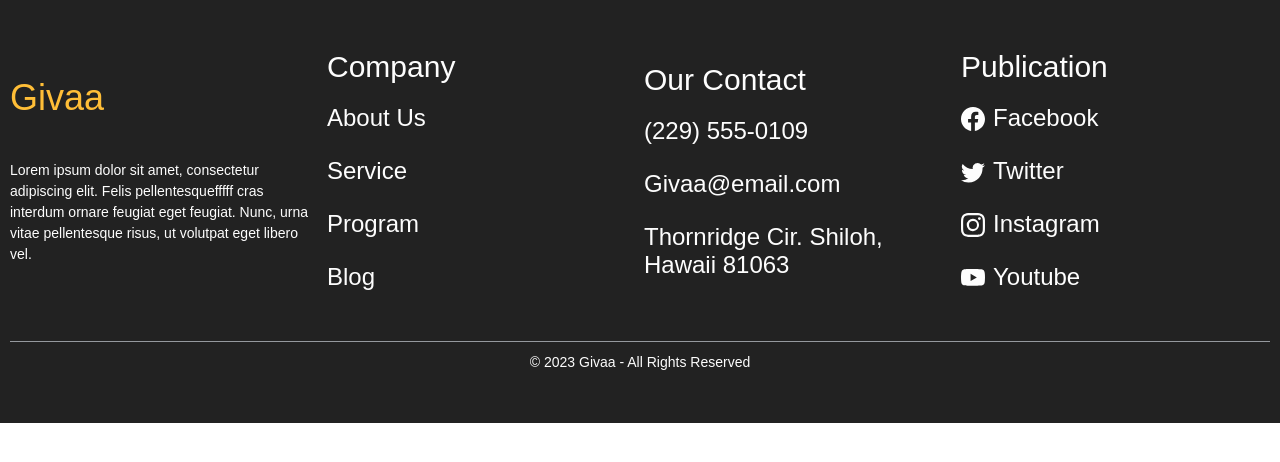
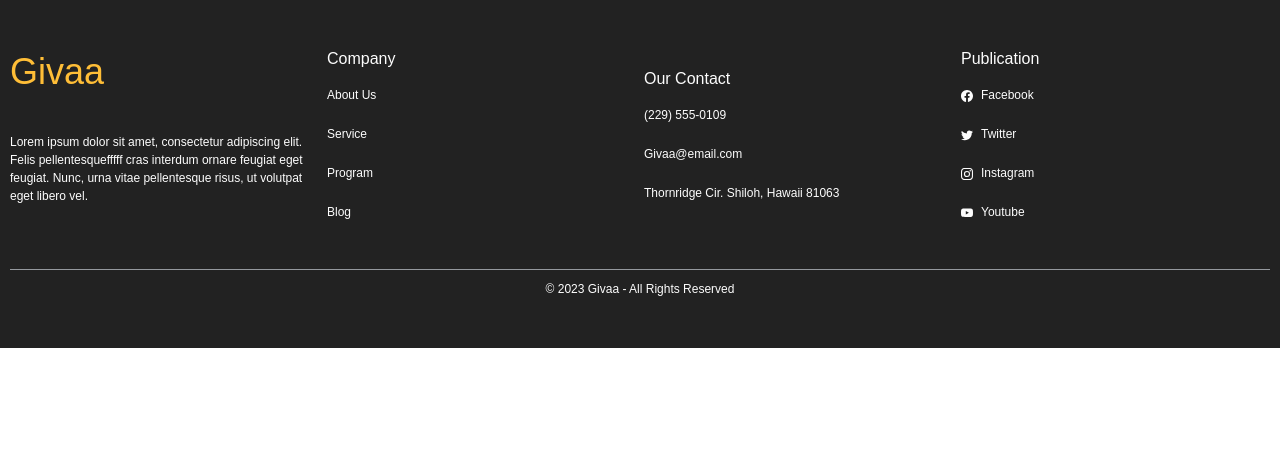
Before and after one commit to Timmyuiop88/giv, a Next.js app: page /components/footer in a window 1280 px wide. Shown: the top 462 px of the page. Built offline with nearby package versions, Linux system fonts and the light colour scheme.

Commit message:
improved donation card and footer

```diff
--- a/src/pages/components/featured.js
+++ b/src/pages/components/featured.js
@@ -56,7 +56,7 @@ export default function Featured(){
                     fontWeight={'600'}
                     lineHeight={'75px'}
                     letterSpacing={'0.54px'}
-                    textAlign={'left'}
+                    textAlign={['left','left','center','center']}
                     data-aos="fade-up"
                     data-aos-duration="1000"
 
--- a/src/pages/components/footer.js
+++ b/src/pages/components/footer.js
@@ -45,8 +45,8 @@ export default function Footer(){
 
                 >
              <Box
-             m={['10px','10px','auto','auto']}
-             w={['100%','100%','350px','350px']}
+
+             w={'full'}
              h={'auto'}
 
 
@@ -61,7 +61,7 @@ export default function Footer(){
                 </Heading>
                 <Text
                 mt={'40px'}
-                fontSize={'14px'}
+                fontSize={'12px'}
                 w={'100%'}
                 h={'auto'}
                 color={'#FDFDFD'}
@@ -70,18 +70,18 @@ export default function Footer(){
                 </Box>
                 <Box
                     m={['0px','0px','auto','auto']}
-                    w={['100%','100%','350px','350px']}
+                    w={'full'}
                     h={'auto'}
 
 
 
              >
                 <Heading
-                  fontSize={['22px','22px','25px','30px']}
+                  fontSize={'16px'}
                   fontWeight={'500'}
                   color={'#FDFDFD'}
                   lineHeight={'normal'}
-                  ml={['10px','10px','0','0']}
+                  ml={'0'}
                 >
                 Company
                 </Heading>
@@ -89,12 +89,12 @@ export default function Footer(){
                 <OrderedList
                 w={'100%'}
                 styleType={'none'}
-                fontSize={['15px','17px','20px','24px']}
+                fontSize={'12px'}
                 fontWeight={'500'}
                 color={'#FDFDFD'}
                 lineHeight={'normal'}
                 spacing={'25px'}
-             ml={['10px','10px','0','0']}
+             ml={'0'}
              mt={'20px'}
 
                 >
@@ -107,17 +107,18 @@ export default function Footer(){
 
                      <Box
                               m={['0px','0px','auto','auto']}
-                              w={['100%','100%','350px','350px']}
+                              w={'full'}
                               h={'auto'}
-                              ml={'10px'}
+
+
 
              >
                  <Heading
-                fontSize={['22px','22px','25px','30px']}
+               fontSize={'16px'}
                 fontWeight={'500'}
                 color={'#FDFDFD'}
                 lineHeight={'normal'}
-                     ml={['10px','10px','0','0']}
+
                 >
                 Our Contact
                 </Heading>
@@ -125,7 +126,7 @@ export default function Footer(){
                 <OrderedList
                    w={'100%'}
                 styleType={'none'}
-            fontSize={['15px','17px','20px','24px']}
+                fontSize={'12px'}
                 fontWeight={'500'}
                 color={'#FDFDFD'}
                 lineHeight={'normal'}
@@ -145,14 +146,14 @@ export default function Footer(){
 
                      <Box
               m={['0px','0px','auto','auto']}
-              w={['100%','100%','350px','350px']}
+              w={'full'}
               h={'auto'}
-              ml={'10px'}
+
 
 
              >
                   <Heading
-               fontSize={['22px','22px','25px','30px']}
+           fontSize={'16px'}
                 fontWeight={'500'}
                 color={'#FDFDFD'}
                 lineHeight={'normal'}
@@ -161,7 +162,7 @@ export default function Footer(){
                 </Heading>
 
                 <OrderedList styleType={'none'}
-       fontSize={['15px','17px','20px','24px']}
+   fontSize={'12px'}
                 fontWeight={'500'}
                 color={'#FDFDFD'}
                 lineHeight={'normal'}
@@ -195,7 +196,7 @@ export default function Footer(){
                 <Text
                 mt={'10px'}
                 textAlign={'center'}
-                fontSize={'14px'}
+                fontSize={'12px'}
                 w={'100%'}
                 h={'auto'}
                 color={'#FDFDFD'}
--- a/src/pages/explore.js
+++ b/src/pages/explore.js
@@ -134,7 +134,7 @@ pr={'10px'}
 <SimpleGrid m={'auto'}  justifyContent={'center'} maxW={'7xl'} minChildWidth='350px' spacing='10px' >
 
 <Fund
-    w={['280px','320px','350px','350px']}
+    w={['full','full','350px','350px']}
 
     fundraiserName="Organization "
     Description="Discover the inspiring stories of individuals and organizations who have used....."
@@ -144,7 +144,7 @@ pr={'10px'}
     TimeRemaining="250"
   />
     <Fund
-          w={['280px','320px','350px','350px']}
+          w={['full','full','350px','350px']}
     fundraiserName="Organization "
     Description="Discover the inspiring stories of individuals and organizations who have used....."
     CreatedBy="4 Breath 4 Life"
@@ -153,7 +153,7 @@ pr={'10px'}
     TimeRemaining="250"
   />
     <Fund
-    w={['280px','320px','350px','350px']}
+    w={['full','full','350px','350px']}
     fundraiserName="Organization "
     Description="Discover the inspiring stories of individuals and organizations who have used....."
     CreatedBy="4 Breath 4 Life"
```
Also changed, not shown: src/pages/components/fund.js (+27 -20 lines).
